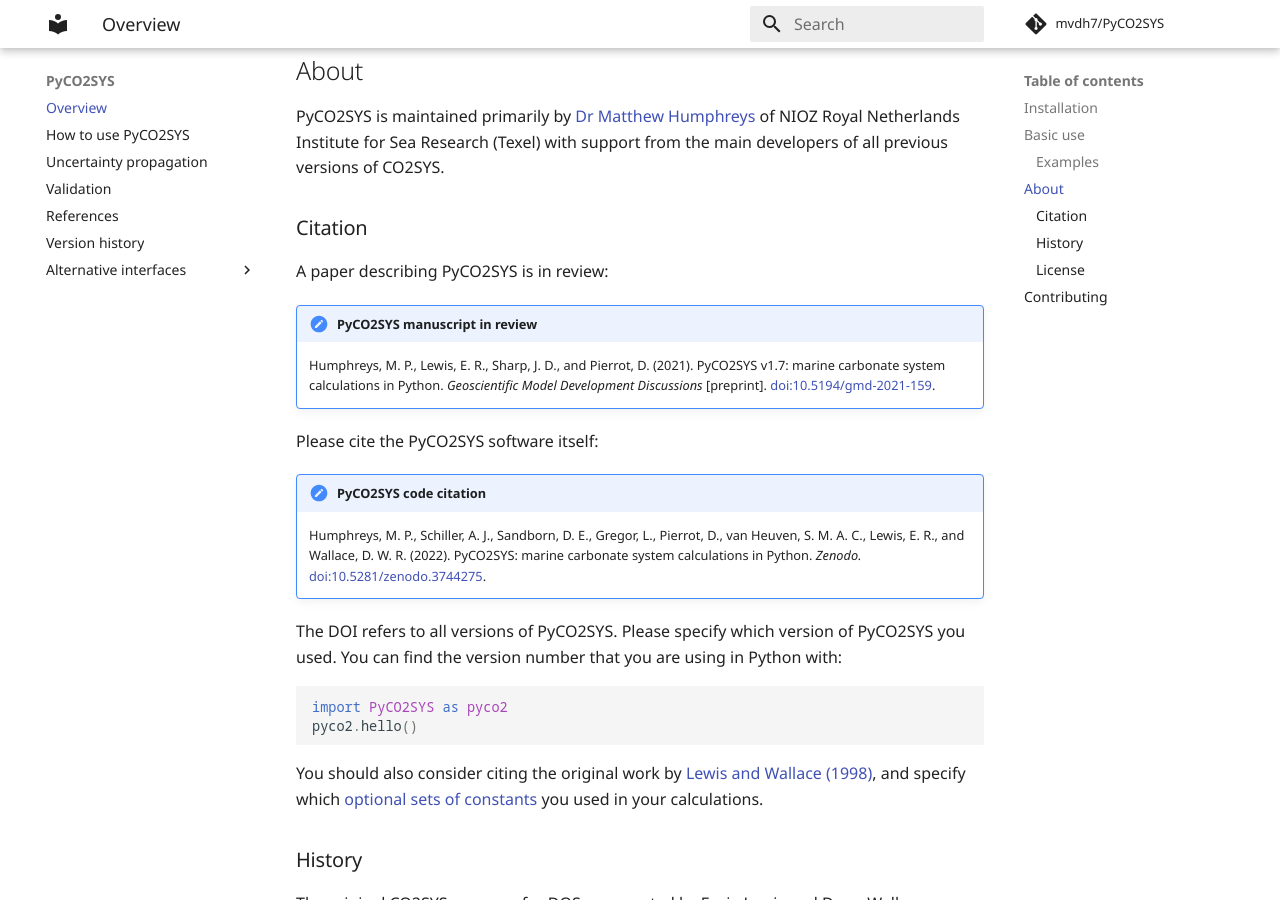
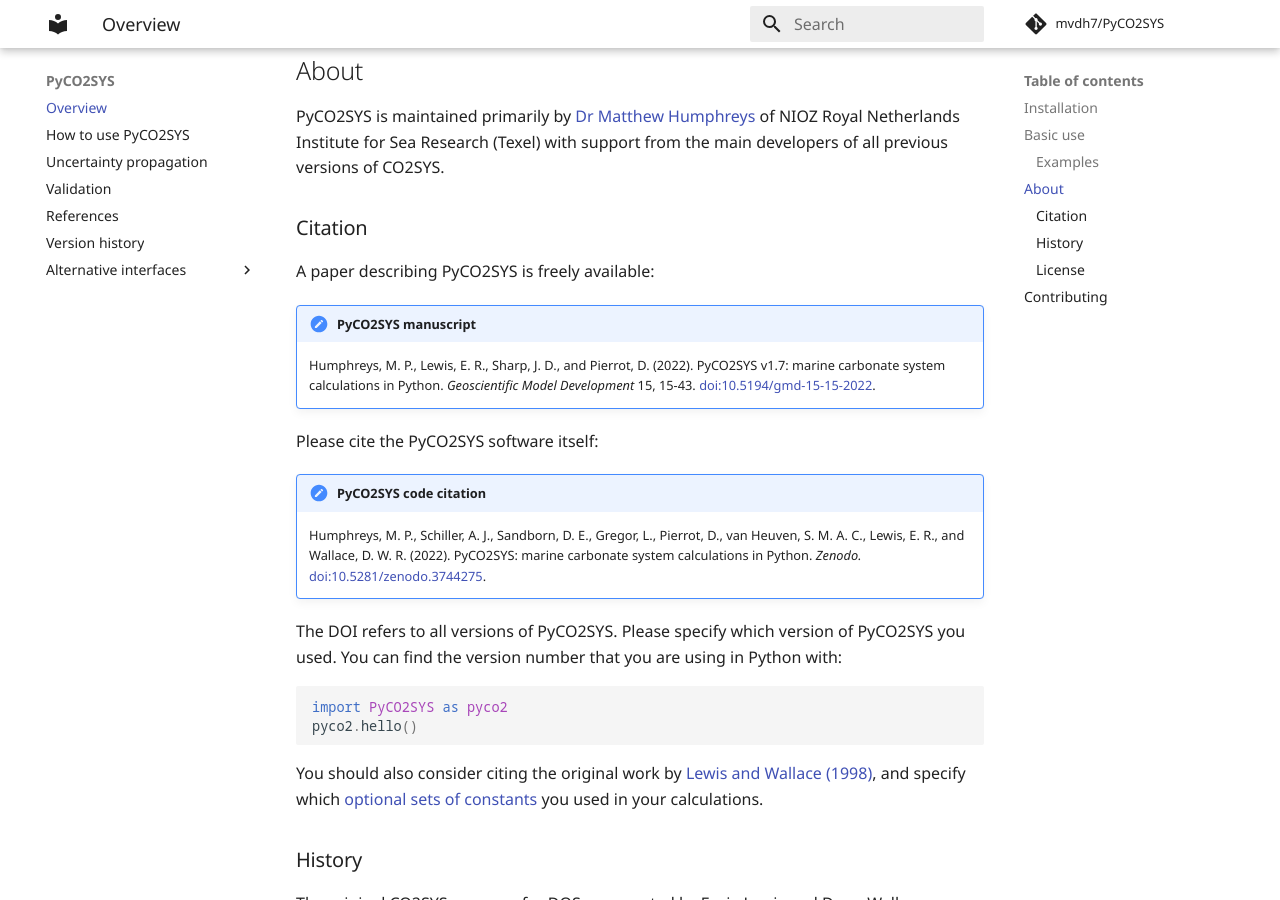
Before and after one commit to mvdh7/PyCO2SYS, an MkDocs documentation site: the page built from docs/index.md, in a window 1280 px wide and 900 px high, scrolled down 996 px. Built offline with MkDocs 1.6.1 and Material for MkDocs 9.7.7, drawn with Linux system fonts in a browser that asks for light colours; comment, search, counter and statistics services are not loaded.

Commit message:
Fix manuscript info

```diff
--- a/docs/index.md
+++ b/docs/index.md
@@ -41,10 +41,10 @@ PyCO2SYS is maintained primarily by [Dr Matthew Humphreys](https://www.nioz.nl/e
 
 ### Citation
 
-A paper describing PyCO2SYS is in review:
+A paper describing PyCO2SYS is freely available:
 
-!!! note "PyCO2SYS manuscript in review"
-    Humphreys, M. P., Lewis, E. R., Sharp, J. D., and Pierrot, D. (2021).  PyCO2SYS v1.7: marine carbonate system calculations in Python.  *Geoscientific Model Development Discussions* [preprint].  [doi:10.5194/gmd-2021-159](https://doi.org/10.5194/gmd-2021-159).
+!!! note "PyCO2SYS manuscript"
+    Humphreys, M. P., Lewis, E. R., Sharp, J. D., and Pierrot, D. (2022).  PyCO2SYS v1.7: marine carbonate system calculations in Python.  *Geoscientific Model Development* 15, 15-43.  [doi:10.5194/gmd-15-15-2022](https://doi.org/10.5194/gmd-15-15-2022).
 
 Please cite the PyCO2SYS software itself:
 
```
